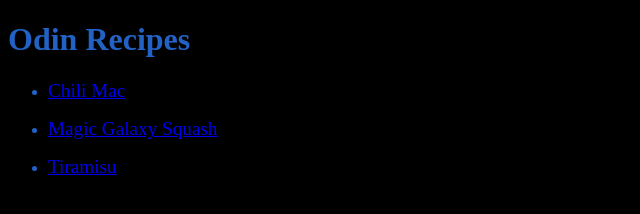
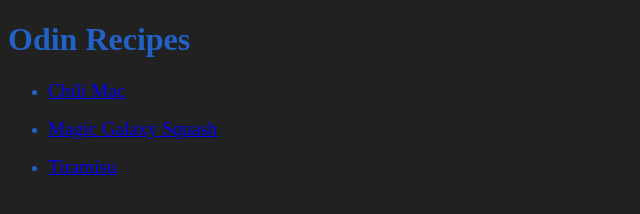
Before and after one commit to Maefire/odin-recipes, a plain HTML site: page index.html in a window 1280 px wide. Shown: the whole page, without its empty margins (0-640 px from the left). Drawn offline with Linux system fonts and the light colour scheme.

Commit message:
Soften background color
Due to feedback on it being too black, I softened the shade to a more dull gray color.

```diff
--- a/index.html
+++ b/index.html
@@ -5,7 +5,7 @@
     <meta charset="UTF-8">
     <title>Odin Recipes</title>
 </head>
-<body style="background-color: black; color:rgb(33, 98, 196)">
+<body style="background-color: rgb(33, 33, 33); color:rgb(33, 98, 196)">
     <h1>Odin Recipes</h1>
     <ul>
     <li style="padding-bottom: 1em"><a href="recipes/chili-mac.html"style="font-size:larger">Chili Mac</a></li>
```
Also changed, not shown: recipes/chili-mac.html (+1 -1 lines), recipes/magic-galaxy-squash.html (+1 -1 lines), recipes/tiramisu.html (+1 -1 lines).
